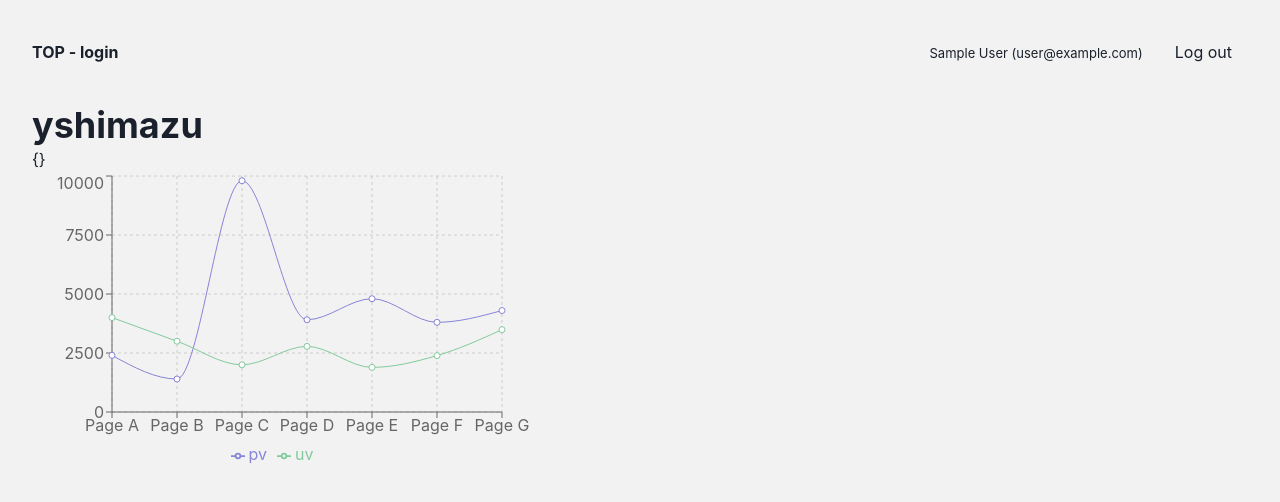
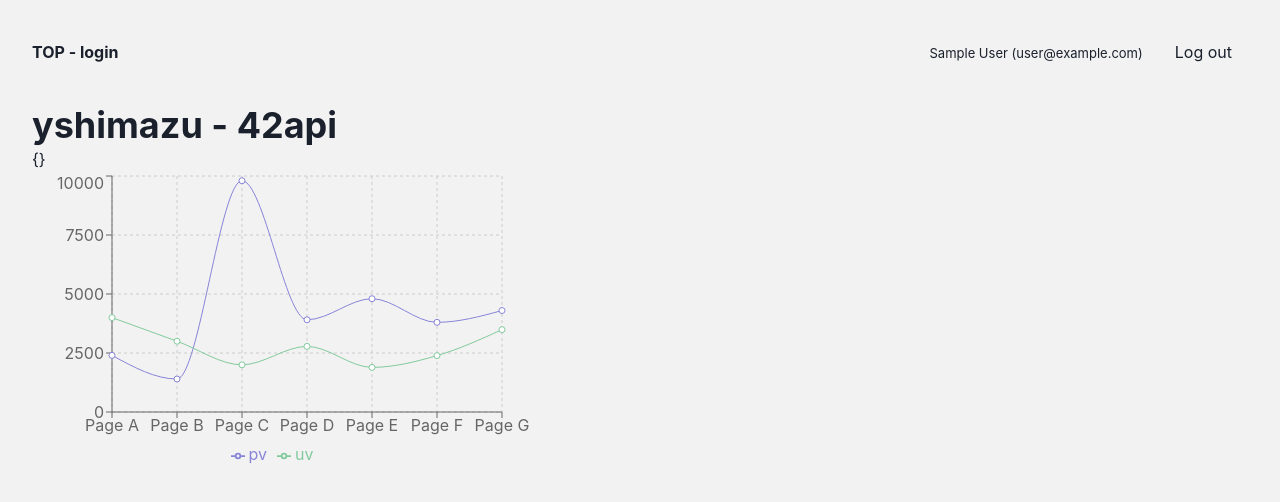
Before and after one commit to yshima42/42feedback-migration, a Next.js app: page /yshimazu in a window 1280 px wide. Shown: the top 502 px of the page. Built offline with nearby package versions, Linux system fonts and the light colour scheme; no server answers; sample sign-in values are in the browser's storage.

Commit message:
fix: 42apiをssrで取得できるようにした2

```diff
--- a/src/pages/yshimazu.tsx
+++ b/src/pages/yshimazu.tsx
@@ -3,8 +3,6 @@ import { LineChartSample } from "@/components/LineChartSample";
 import { Heading } from "@chakra-ui/react";
 import { getToken } from "next-auth/jwt";
 import { GetServerSideProps, GetServerSidePropsContext } from "next";
-
-const API = "https://api.github.com/graphql";
 
 export const getServerSideProps: GetServerSideProps = async (
   context: GetServerSidePropsContext
@@ -36,7 +34,7 @@ export const getServerSideProps: GetServerSideProps = async (
 const YshimazuPage = (props: { data: any }) => {
   return (
     <Layout>
-      <Heading>yshimazu </Heading>
+      <Heading>yshimazu - 42api</Heading>
       <p>{JSON.stringify(props.data)}</p>
       <LineChartSample />
     </Layout>
```
